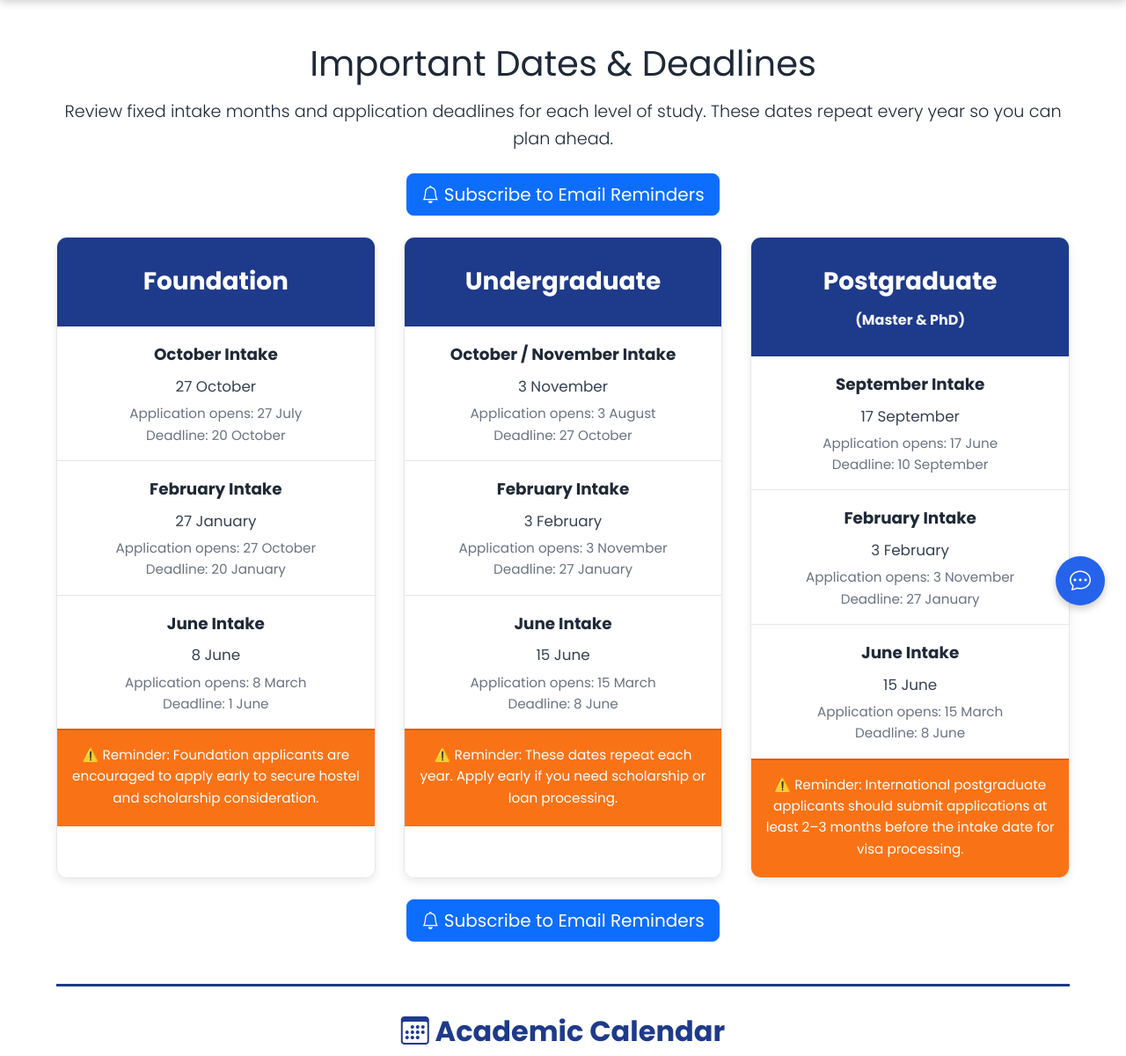
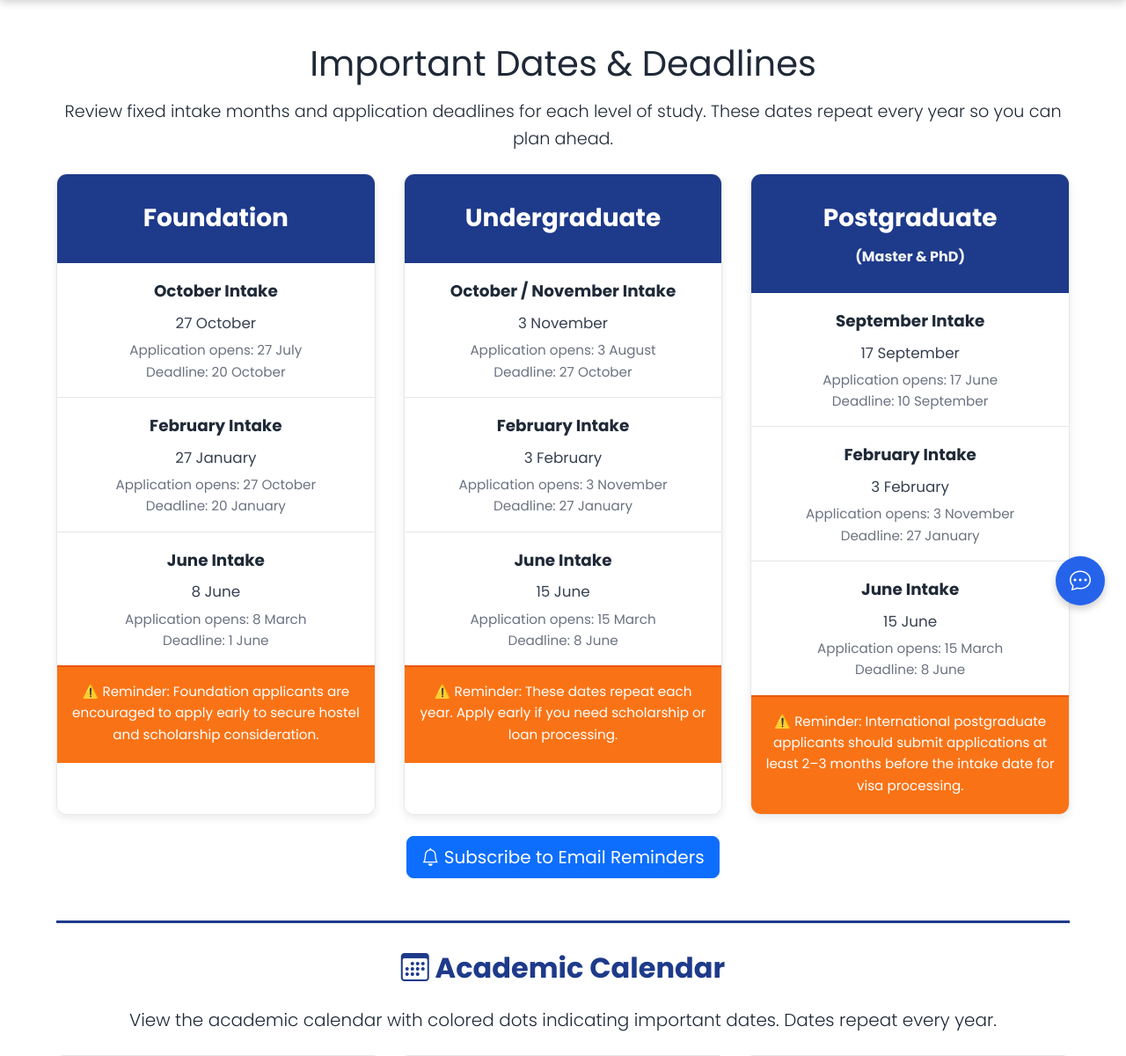
Before and after one commit to JLChin-ttxy/Mini_Project, a Flask app: page /admission/deadlines in a window 1280 px wide. Shown: the part 88-1288 px from the top of the page at 88% size. Run offline with Flask 3, Linux system fonts and the light colour scheme; data comes from the database, SQL or seed files in the repository; data that the repository does not hold is empty.

```diff
--- a/templates/admission/deadlines_calendar.html
+++ b/templates/admission/deadlines_calendar.html
@@ -248,12 +248,6 @@
         <h1 class="mb-3" style="font-size: 2.5rem;">Important Dates & Deadlines</h1>
         <p class="lead mb-4" style="font-size: 1.2rem;">Review fixed intake months and application deadlines for each level of study. These dates repeat every year so you can plan ahead.</p>
 
-        <!-- Email Subscription Button -->
-        <div class="mb-4 text-center">
-          <button type="button" class="btn btn-primary btn-lg" data-bs-toggle="modal" data-bs-target="#emailModal">
-            <i class="bi bi-bell"></i> Subscribe to Email Reminders
-          </button>
-        </div>
 
         <!-- Intake cards similar to UTAR style -->
         <div class="intake-grid mb-4">
```
